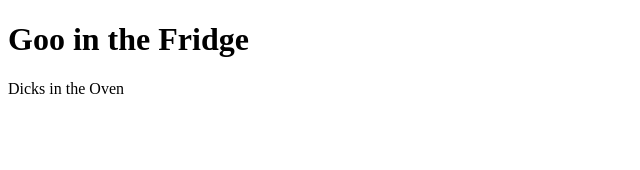
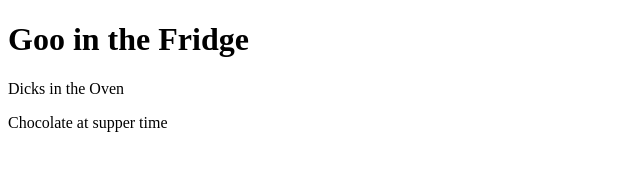
Before and after one commit to hellokristinafaye/Zach, a plain HTML site: page index.html in a window 1280 px wide. Shown: the whole page, without its empty margins (0-640 px from the left). Drawn offline with Linux system fonts and the light colour scheme.

Commit message:
p tag added via emmet

```diff
--- a/index.html
+++ b/index.html
@@ -8,5 +8,6 @@
 <body>
     <h1 class="">Goo in the Fridge</h1>
     <p class="">Dicks in the Oven</p>
+    <p class="">Chocolate at supper time</p>
 </body>
 </html>
```
